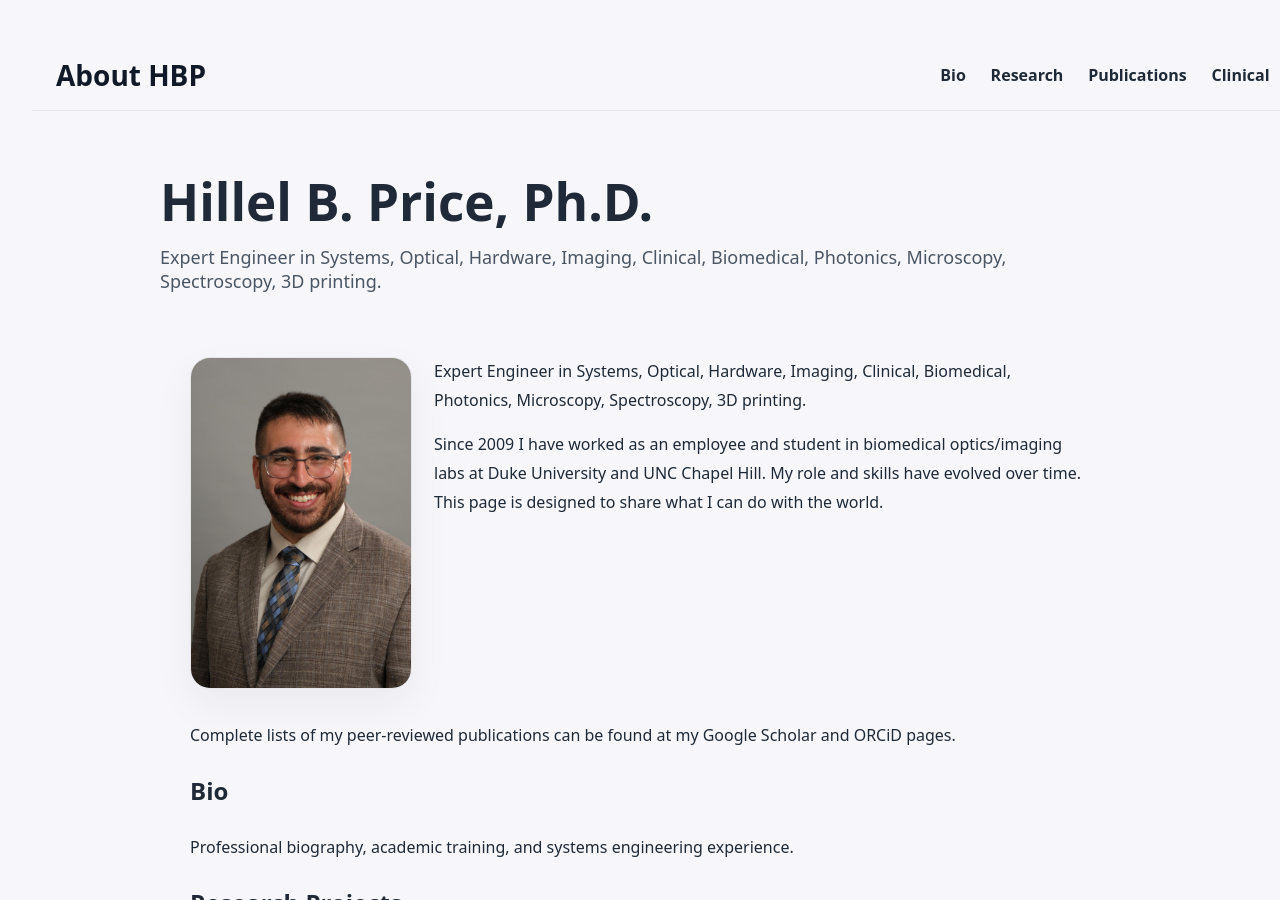
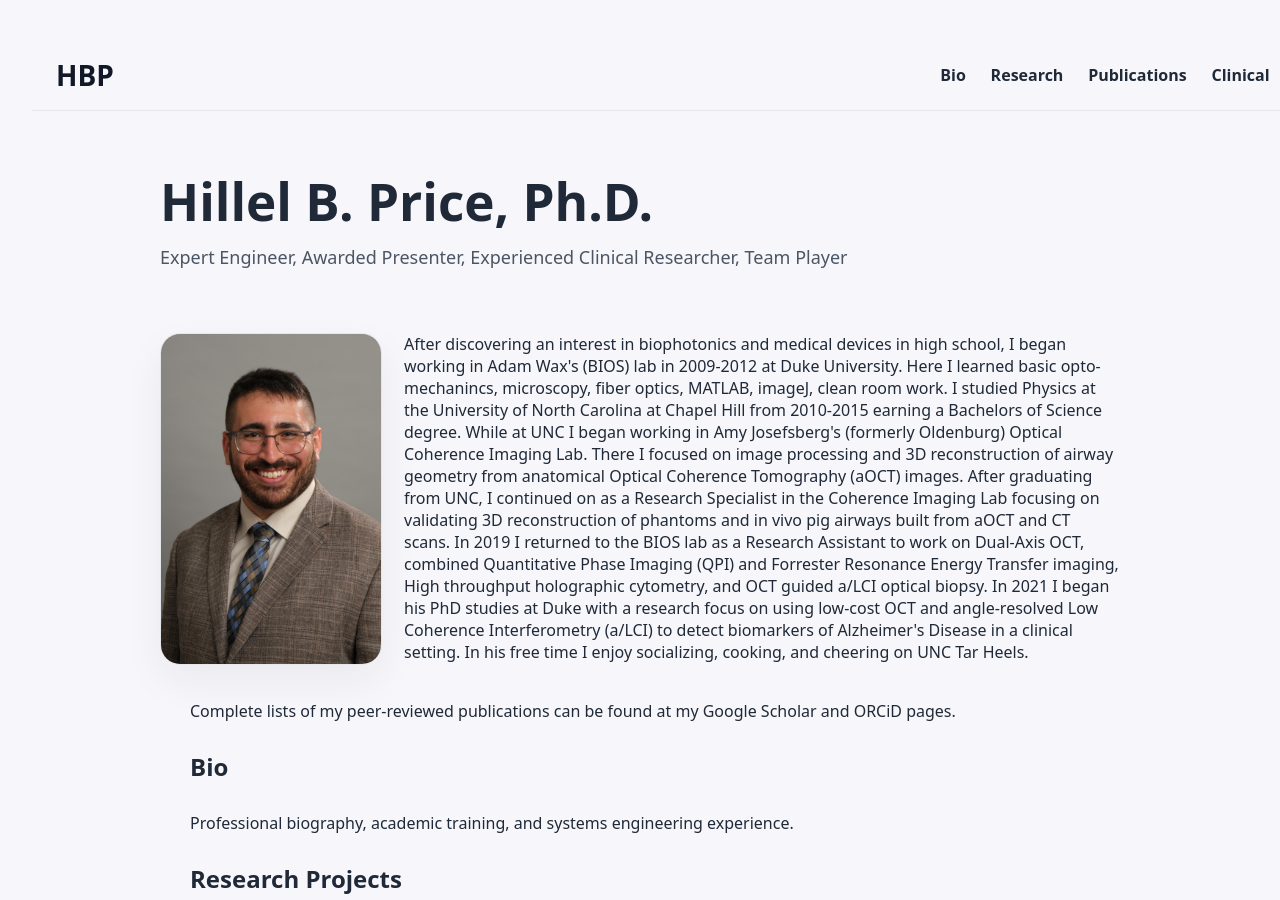
Before and after one commit to hbprice65/hbprice65.github.io, a Jekyll site: the page built from index.md, in a window 1280 px wide and 900 px high. Built offline with Jekyll 4.4.1, drawn with Linux system fonts in a browser that asks for light colours; some of the changed text lies outside the part shown.

Commit message:
got rid of excess nav menu, cleaned up intro section

```diff
--- a/_config.yml
+++ b/_config.yml
@@ -1,4 +1,4 @@
-title: About HBP
+title: HBP
 email: hbprice65@gmail.com
 description: "Personal portfolio website for Hillel B. Price, Ph.D."
 baseurl: ""
--- a/_layouts/home.html
+++ b/_layouts/home.html
@@ -6,6 +6,17 @@
   <h1>{{ page.title | default: site.title }}</h1>
   <p>{{ page.excerpt | default: site.description }}</p>
 </section>
+
+{% if page.intro_image or page.excerpt_separator %}
+<section class="intro-grid">
+  {% if page.intro_image %}
+    <img class="intro-grid__image" src="{{ page.intro_image | relative_url }}" alt="{{ page.intro_alt | default: page.title }}" />
+  {% endif %}
+  <div class="intro-grid__text">
+    {{ page.intro_text }}
+  </div>
+</section>
+{% endif %}
 
 <section class="page-body">
   {{ content }}
--- a/index.md
+++ b/index.md
@@ -1,41 +1,41 @@
 ---
 layout: home
 title: Hillel B. Price, Ph.D.
-excerpt: Expert Engineer in Systems, Optical, Hardware, Imaging, Clinical, Biomedical, Photonics, Microscopy, Spectroscopy, 3D printing.
-sections:
-  - title: Bio
-    url: "#bio"
-    # description: "Background, education, and experience."
-    icon: "👤"
-  - title: Research Projects
-    url: "#research-projects"
-    # description: "Selected projects in imaging, optics, and systems engineering."
-    icon: "🔬"
-  - title: Publications
-    url: "#publications"
-    # description: "Peer-reviewed work, Google Scholar, and ORCiD listings."
-    icon: "🎓"
-  - title: Clinical Work
-    url: "#clinical-work"
-    # description: "Biomedical studies, clinical imaging, and translational research."
-    icon: "👁️"
-  - title: Leadership and Awards
-    url: "#leadership"
-    # description: "Community involvement and accomplishments."
-    icon: "🏆"
-  - title: Fun Stuff
-    url: "#fun-stuff"
-    # description: "Other stuff I'm into."
-    icon: "❓"
+excerpt: Expert Engineer, Awarded Presenter, Experienced Clinical Researcher, Team Player
+intro_image: /assets/images/headshot.JPG
+intro_alt: "Hillel Price headshot"
+excerpt_separator: "<!--more-->"
+# sections:
+#   - title: Bio
+#     url: "#bio"
+#     # description: "Background, education, and experience."
+#     icon: "👤"
+#   - title: Research Projects
+#     url: "#research-projects"
+#     # description: "Selected projects in imaging, optics, and systems engineering."
+#     icon: "🔬"
+#   - title: Publications
+#     url: "#publications"
+#     # description: "Peer-reviewed work, Google Scholar, and ORCiD listings."
+#     icon: "🎓"
+#   - title: Clinical Work
+#     url: "#clinical-work"
+#     # description: "Biomedical studies, clinical imaging, and translational research."
+#     icon: "👁️"
+#   - title: Leadership and Awards
+#     url: "#leadership"
+#     # description: "Community involvement and accomplishments."
+#     icon: "🏆"
+#   - title: Fun Stuff
+#     url: "#fun-stuff"
+#     # description: "Other stuff I'm into."
+#     icon: "❓"
+intro_text :
+  After discovering an interest in biophotonics and medical devices in high school, I began working in Adam Wax's (BIOS) lab in 2009-2012 at Duke University. Here I learned basic opto-mechanincs, microscopy, fiber optics, MATLAB, imageJ, clean room work. I studied Physics at the University of North Carolina at Chapel Hill from 2010-2015 earning a Bachelors of Science degree. While at UNC I began working in Amy Josefsberg's (formerly Oldenburg) Optical Coherence Imaging Lab. There I focused on image processing and 3D reconstruction of airway geometry from anatomical Optical Coherence Tomography (aOCT) images. After graduating from UNC, I continued on as a Research Specialist in the Coherence Imaging Lab focusing on validating 3D reconstruction of phantoms and in vivo pig airways built from aOCT and CT scans. In 2019 I returned to the BIOS lab as a Research Assistant to work on Dual-Axis OCT, combined Quantitative Phase Imaging (QPI) and Forrester Resonance Energy Transfer imaging, High throughput holographic cytometry, and OCT guided a/LCI optical biopsy. In 2021 I began his PhD studies at Duke with a research focus on using low-cost OCT and angle-resolved Low Coherence Interferometry (a/LCI) to detect biomarkers of Alzheimer's Disease in a clinical setting. In his free time I enjoy socializing, cooking, and cheering on UNC Tar Heels.
+
 ---
 
-<div class="intro-grid">
-  <img class="intro-grid__image" src="/assets/images/headshot.JPG" alt="Hillel Price headshot" />
-  <div class="intro-grid__text">
-    <p>Expert Engineer in Systems, Optical, Hardware, Imaging, Clinical, Biomedical, Photonics, Microscopy, Spectroscopy, 3D printing.</p>
-    <p>Since 2009 I have worked as an employee and student in biomedical optics/imaging labs at Duke University and UNC Chapel Hill. My role and skills have evolved over time. This page is designed to share what I can do with the world.</p>
-  </div>
-</div>
+<!--more-->
 
 Complete lists of my peer-reviewed publications can be found at my Google Scholar and ORCiD pages.
 
```
